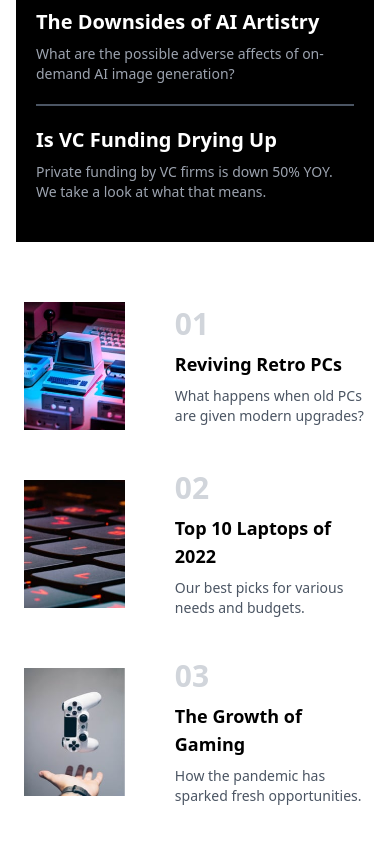
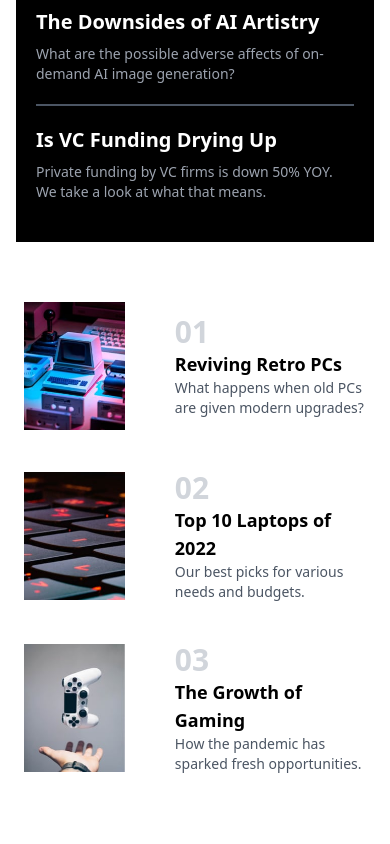
Before and after one commit to daempasha/news-homepage, a React (Vite) app: page / in a window 390 px wide. Shown: the part 767-1611 px from the top of the page. Built offline with nearby package versions, Linux system fonts and the light colour scheme.

Commit message:
Small Stories links are now working too

```diff
--- a/index.html
+++ b/index.html
@@ -1,13 +1,16 @@
 <!DOCTYPE html>
 <html lang="en">
+
 <head>
   <meta charset="UTF-8" />
   <link rel="icon" type="image/svg+xml" href="/vite.svg" />
   <meta name="viewport" content="width=device-width, initial-scale=1.0" />
-    <title>Vite + React + TS</title>
+  <title>Wireless Insider</title>
 </head>
+
 <body>
   <div id="root"></div>
   <script type="module" src="/src/main.tsx"></script>
 </body>
+
 </html>
--- a/src/components/SmallStory/index.tsx
+++ b/src/components/SmallStory/index.tsx
@@ -9,7 +9,7 @@ const SmallStory: React.FC<SmallStoryProps> = ({ index, title, description, imag
             </div>
             <div className="col-span-7 md:col-span-7 lg:col-span-9">
                 <h1 className="text-3xl text-gray-300 font-bold ">{`${(index + 1)}`.padStart(2, "0")}</h1>
-                <h2 className="font-bold text-lg lg:text-xl my-2">{title}</h2>
+                <a className=" font-bold text-lg lg:text-xl my-2 cursor-pointer hover:text-orange-500">{title}</a>
                 <p className="text-sm lg:text-base text-gray-600">{description}</p>
             </div>
         </div>
```
Lines whose indentation alone changed are shown as unchanged.
